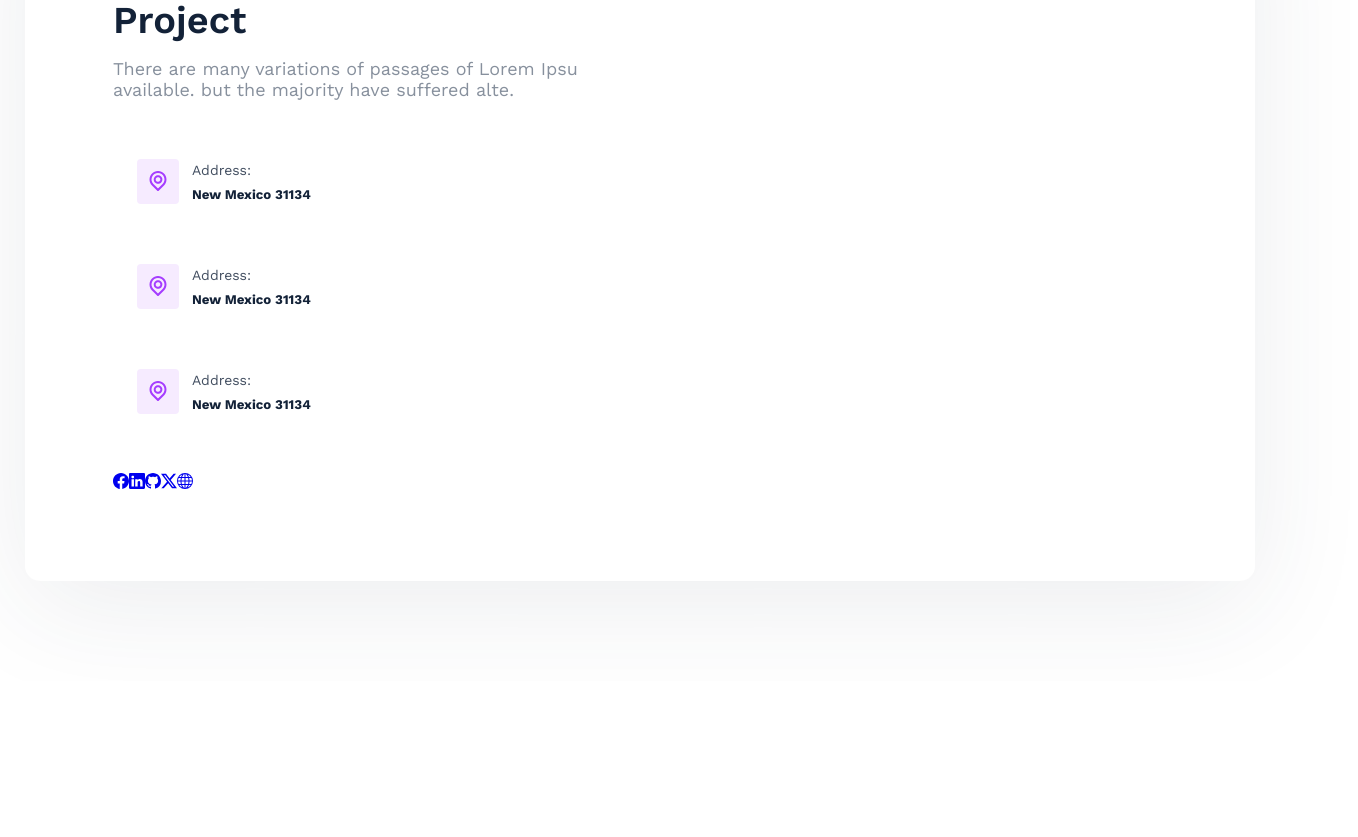
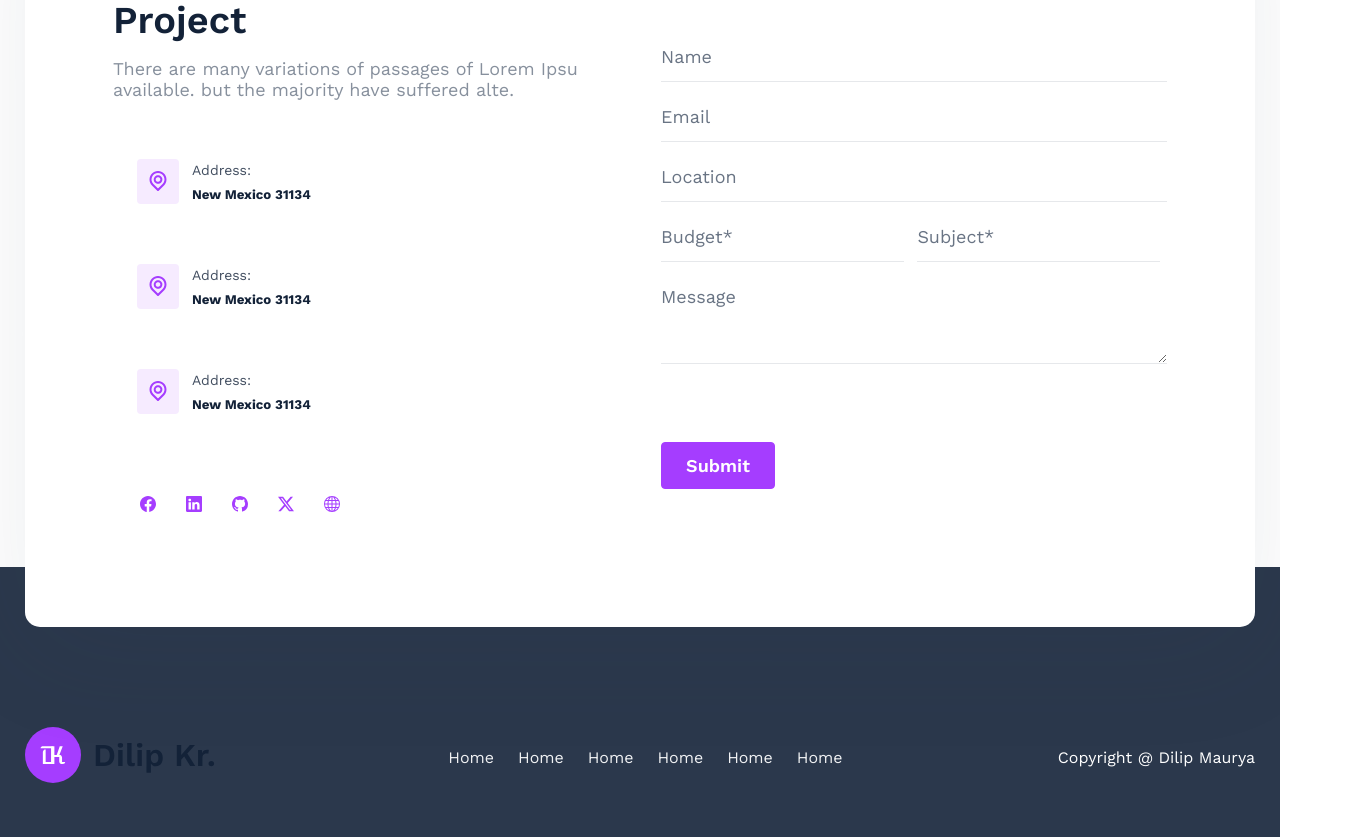
Before and after one commit to curiousdilip/freelancer, a Next.js app: page / in a window 1280 px wide. Shown: the part 7541-8378 px from the top of the page, 1358 px wide, since content can reach past the window. Before the commit the page ends 8222 px from the top, so only its background shows below. Built offline with nearby package versions, Linux system fonts and the light colour scheme.

Commit message:
footer added

```diff
--- a/app/home.module.scss
+++ b/app/home.module.scss
@@ -407,6 +407,11 @@ main {
 .portfolio {
   padding: 100px 0;
 
+  @media (max-width: 768px) {
+    padding: 40px 20px;
+
+  }
+
   .container {
     max-width: 1230px;
     margin: 0 auto;
@@ -436,12 +441,27 @@ main {
     margin-bottom: 50px;
     gap: 24px;
 
+    @media (max-width: 768px) {
+      display: block;
+      margin: 40px 0;
+    }
+
     .project {
       overflow: hidden;
       // width: 424px;
       border-radius: 8px;
 
+      @media (max-width: 768px) {
+        margin-bottom: 20px;
+
+      }
+
       .imgContainer {
+        @media (max-width: 768px) {
+          height: 220px;
+
+        }
+
         height: 248px;
 
         img {
@@ -456,6 +476,11 @@ main {
 
         padding: 32px;
         border: 1px solid #E6E8EB;
+
+        @media (max-width: 768px) {
+          padding: 20px;
+
+        }
 
         .type {
           font-size: 12px;
@@ -522,6 +547,11 @@ main {
   padding: 100px 0;
   background-color: #132238;
 
+  @media (max-width: 768px) {
+    padding: 40px 20px;
+
+  }
+
   .content {
     text-align: center;
 
@@ -529,12 +559,22 @@ main {
       font-size: 48px;
       font-weight: 600;
       color: #fff;
+
+      @media (max-width: 768px) {
+        font-size: 24px;
+
+      }
     }
 
     p {
       padding: 32px 0;
       color: #A5ACB5;
       font-size: 18px;
+
+      @media (max-width: 768px) {
+        padding: 20px 0;
+
+      }
     }
 
     button {
@@ -543,6 +583,12 @@ main {
       background-color: #A53DFF;
       margin-top: 20px;
       border: none;
+
+      @media (max-width: 768px) {
+        margin-top: 0;
+
+
+      }
 
       a {
         font-weight: 500;
@@ -560,7 +606,12 @@ main {
 
 
 .blogss {
+
   padding: 100px 0;
+
+  @media (max-width: 768px) {
+    padding: 40px 20px;
+  }
 
   .container {
     max-width: 1230px;
@@ -735,8 +786,7 @@ main {
       gap: 24px;
 
       img {
-        padding: 80px 30px;
-
+        padding: 80px 0;
       }
     }
 
@@ -799,7 +849,10 @@ main {
 }
 
 .contact {
-  padding: 100px 0;
+  position: relative;
+  padding-top: 100px;
+  margin-bottom: -60px;
+  z-index: 30;
 
   .container {
     max-width: 1230px;
@@ -883,10 +936,170 @@ main {
 
         }
       }
+
+      .social {
+
+
+        .box {
+          @media (max-width: 768px) {
+            width: 92%;
+          }
+
+          padding: 12px;
+          background-color: #fff;
+
+          border-radius: 4px;
+
+
+          a {
+            display: inline-block;
+            padding: 11px 15px;
+            color: #a53dff;
+            border-radius: 4px;
+          }
+
+          a:hover {
+            color: #fff;
+            background-color: #a53dff;
+          }
+        }
+      }
     }
 
     .form {
       width: 48%;
+
+      p {
+        color: #87909D;
+        font-size: 18px;
+      }
+
+      form {
+        margin-top: 50px;
+
+        input {
+
+
+          &::placeholder {
+            font-size: 18px;
+            color: #697484;
+          }
+
+          &:focus {
+            outline: none !important;
+
+          }
+        }
+
+
+        input[type="text"] {
+          width: 100%;
+          font-size: 18px;
+          color: #697484;
+          border: none;
+          border-bottom: 1.5px solid #E6E8EB;
+          padding-bottom: 14px;
+          margin-bottom: 24px;
+        }
+
+        input[type="button"] {
+
+          font-size: 18px;
+          color: #fff;
+          font-weight: 600;
+          border: 1px solid #A53DFF;
+          background-color: #A53DFF;
+          padding: 12px 24px;
+          margin-top: 50px;
+          border-radius: 4px;
+        }
+
+        input[type="email"] {
+          font-size: 18px;
+          color: #697484;
+          width: 100%;
+          border: none;
+          border-bottom: 1.5px solid #E6E8EB;
+          padding-bottom: 14px;
+          margin-bottom: 24px;
+
+
+        }
+
+        .bsub {
+          display: flex;
+          justify-content: space-between;
+
+          input {
+            width: 48%;
+          }
+        }
+
+        textarea {
+          font-size: 18px;
+          color: #697484;
+          border: none;
+          border-bottom: 1.5px solid #E6E8EB;
+          width: 100%;
+          padding-bottom: 14px;
+          margin-bottom: 24px;
+
+          &::placeholder {
+            font-size: 18px;
+            color: #697484;
+          }
+
+          &:focus {
+            outline: none !important;
+
+          }
+
+        }
+      }
+
+    }
+  }
+}
+
+.footer {
+  position: relative;
+  z-index: 12;
+  padding-top: 160px;
+  padding-bottom: 50px;
+  background-color: #2B384C;
+
+  .container {
+    max-width: 1230px;
+    margin: 0 auto;
+
+    .footerBox {
+      display: flex;
+      align-items: center;
+      justify-content: space-between;
+
+      .nav {
+        display: flex;
+
+        ul {
+          list-style-type: none;
+          display: flex;
+
+          li {
+            padding: 12px;
+
+            a {
+              text-decoration: none;
+              color: #F0F1F3;
+            }
+          }
+        }
+      }
+
+      .copyright {
+        p {
+          color: #fff;
+        }
+      }
     }
   }
 }
--- a/app/page.jsx
+++ b/app/page.jsx
@@ -559,11 +559,43 @@ export default function Home() {
             <div className={styles.form}>
               <p>There are many variations of passages of Lorem Ipsu available,
                 but the majority have suffered alte.</p>
+              <form>
+
+                <input type="text" id="name" name="name" placeholder="Name" /><br />        <input type="email" id="email" name="email" placeholder="Email" /><br />
+                <input type="text" id="location" name="location" placeholder="Location" /><br />
+                <div className={styles.bsub}>
+                  <input type="text" id="budget" name="budget" placeholder="Budget*" /><br /> <input type="text" id="subject" name="subject" placeholder="Subject*" /><br />
+                </div>
+                <textarea name="message" id="message" cols="30" rows="3" placeholder="Message"></textarea>
+                <input type="button" value="Submit" /><br />
+              </form>
             </div>
 
           </div>
 
         </section>
+        <footer className={styles.footer}>
+          <div className={styles.container}>
+            <div className={styles.footerBox}>
+              <div className={styles.logo}>
+                <img src="/img/logo.svg" alt="" />
+              </div>
+              <div className={styles.nav}>
+                <ul>
+                  <li><a href="#">Home</a></li>
+                  <li><a href="#">Home</a></li>
+                  <li><a href="#">Home</a></li>
+                  <li><a href="#">Home</a></li>
+                  <li><a href="#">Home</a></li>
+                  <li><a href="#">Home</a></li>
+                </ul>
+              </div>
+              <div className={styles.copyright}>
+                <p>Copyright @ Dilip Maurya</p>
+              </div>
+            </div>
+          </div>
+        </footer>
       </main >
     </>
   );
```
